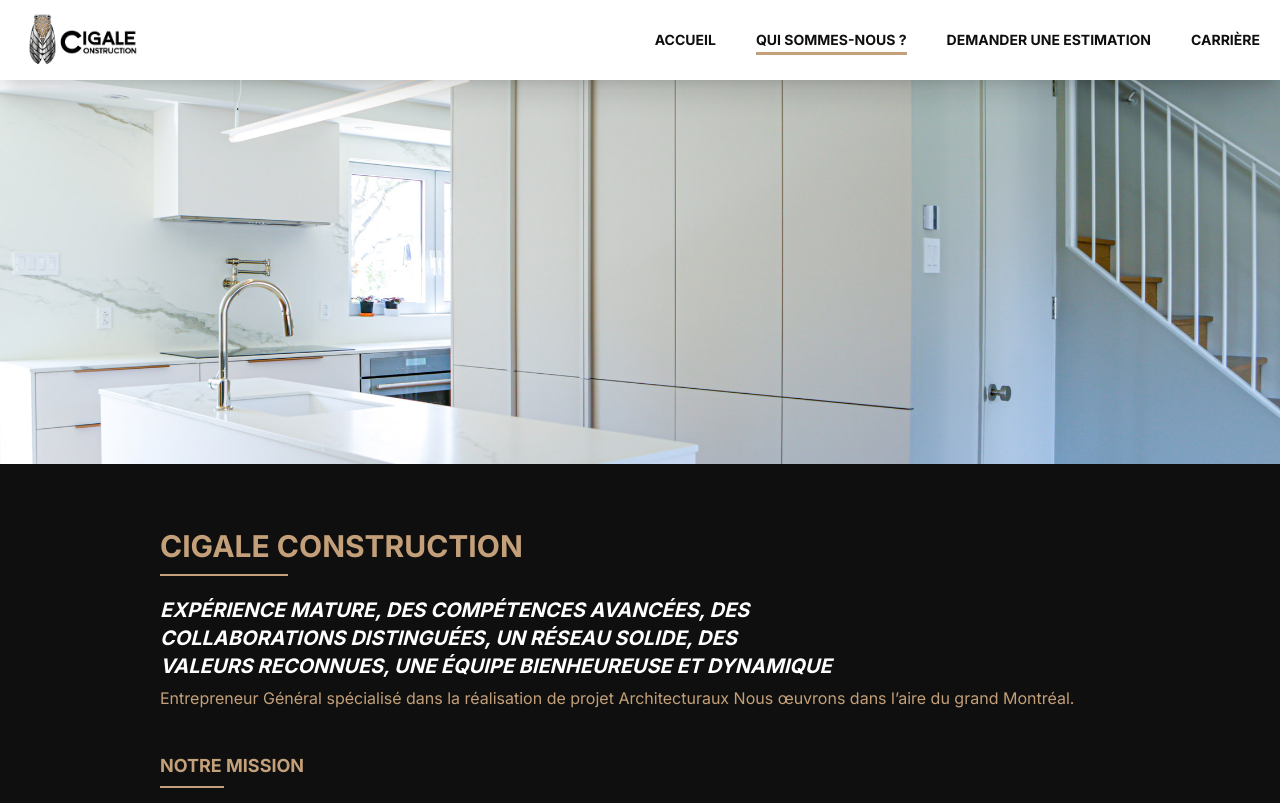
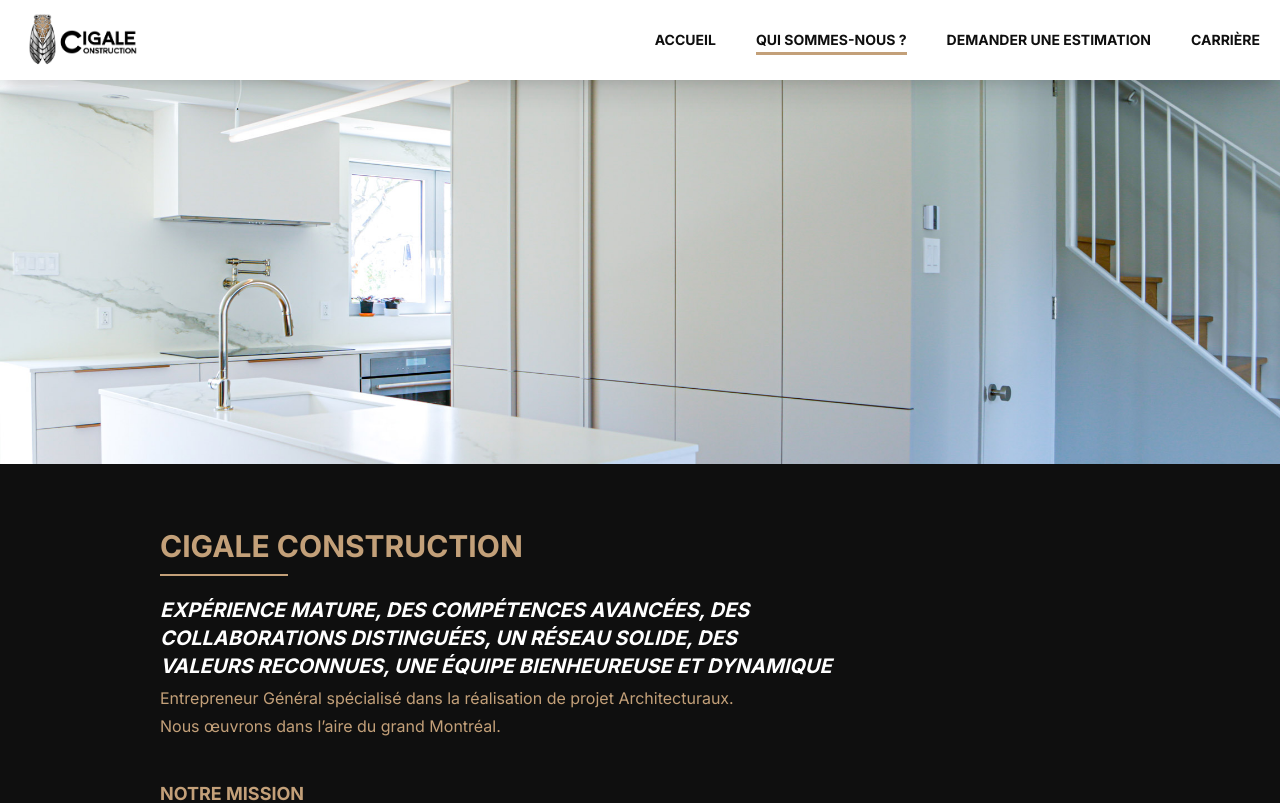
Before and after one commit to manuelfontenelle/cigale-construction, a Next.js app: page /about in a window 1280 px wide. Shown: the top 803 px of the page. Built offline with nearby package versions, Linux system fonts and the light colour scheme; what tw-elements would draw is missing.

Commit message:
qui somme nous / add content

```diff
--- a/pages/about.js
+++ b/pages/about.js
@@ -42,7 +42,9 @@ const about = () => {
 							</span>
 							<span className="block mt-1 text-[#c3a079]">
 								Entrepreneur Général spécialisé dans la réalisation de projet
-								Architecturaux Nous œuvrons dans l’aire du grand Montréal.
+								Architecturaux.
+								<br />
+								Nous œuvrons dans l’aire du grand Montréal.
 							</span>
 							<span className="block mt-10 font-bold text-lg text-[#c3a079]">
 								NOTRE MISSION
@@ -58,9 +60,9 @@ const about = () => {
 								CONFIEZ NOUS VOS CLEFS
 							</span>
 							<span className=" w-16 h-0.5 mt-1.5 mb-3 bg-[#c3a079] block text-center"></span>
-							Notre ADN est guidé par la maitrise de la performance. Fort d’une
-							équipe regroupant des talents, CIGALE CONSTRUCTION se donne le
-							devoir de livrer votre projet dans le respect des coûts de
+							Notre ADN est guidé par la maitrise de la performance. <br /> Fort
+							d’une équipe regroupant des talents, CIGALE CONSTRUCTION se donne
+							le devoir de livrer votre projet dans le respect des coûts de
 							construction, des échéanciers et de la qualité de l’ouvrage CIGALE
 							CONSTRUCTION se distingue par ses connaissances, son savoir-faire,
 							son service d’accompagnement, la qualité de ses réalisations pour
```
